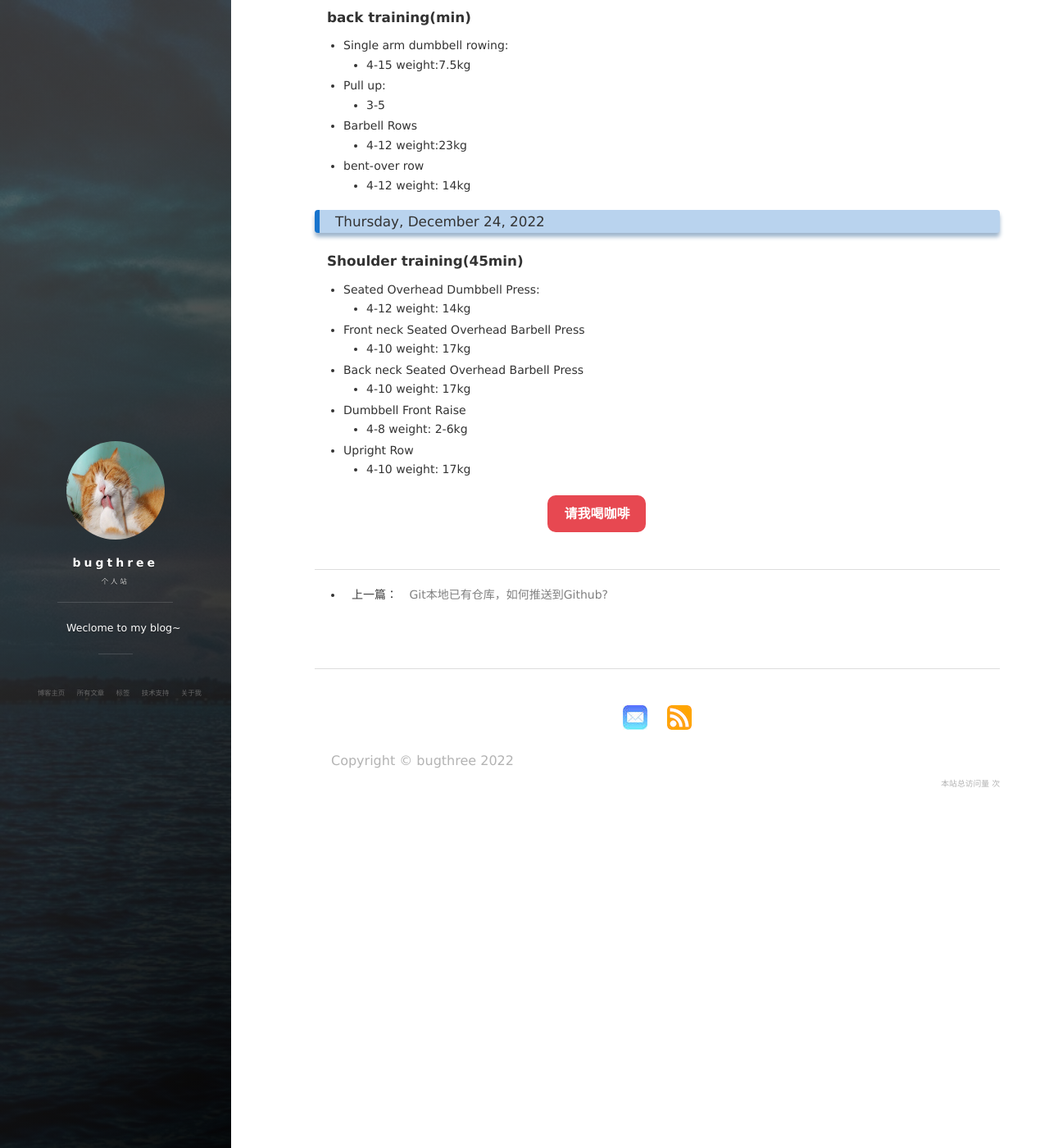
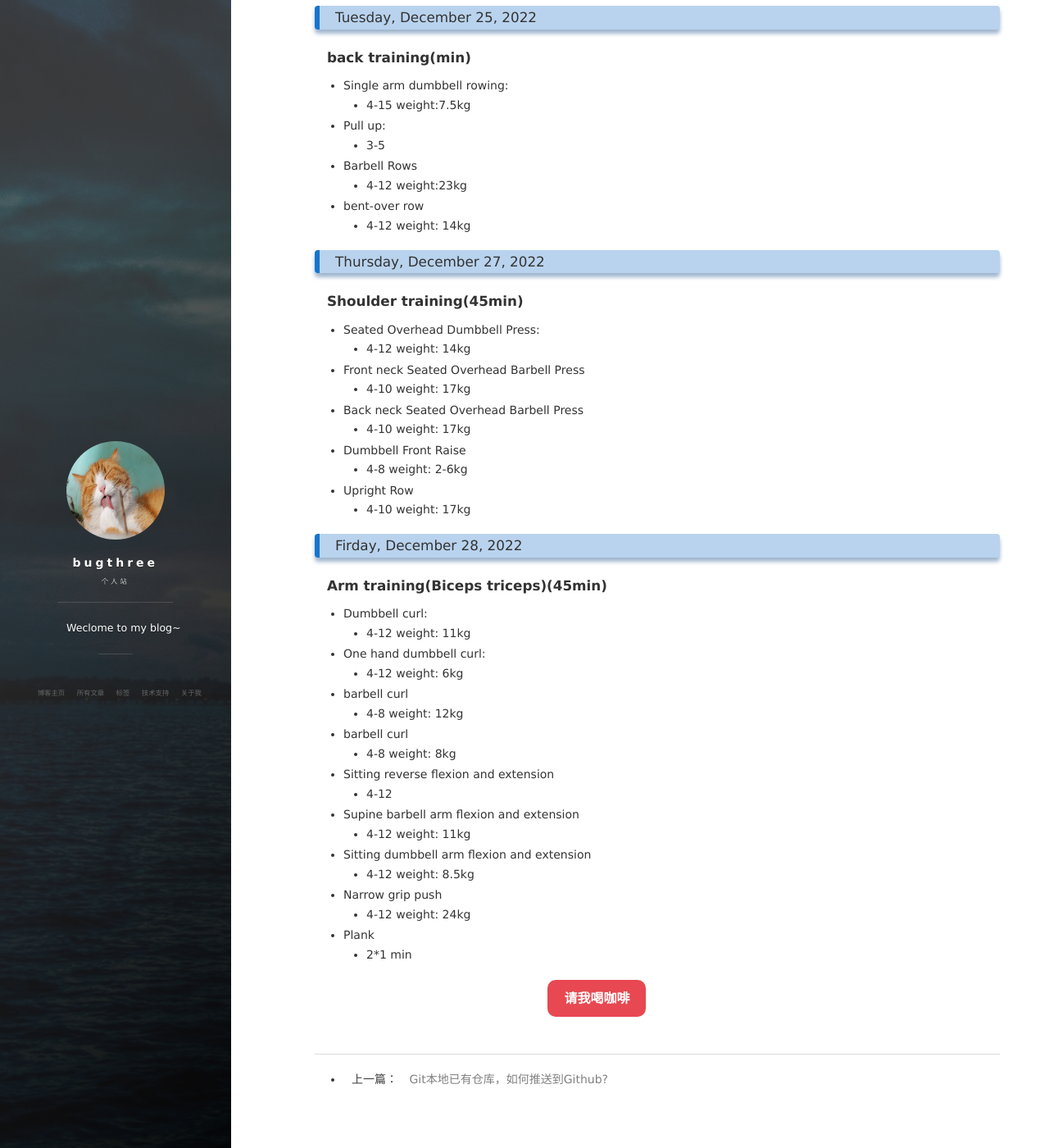
Before and after one commit to bugthree/bugthree.github.io, a Jekyll site: the page built from _posts/2022-10-20-m_balance_record.md, in a window 1280 px wide and 1400 px high, scrolled down 1694 px. Shown: the whole window at 82% size. Built offline with Jekyll 4.4.1, drawn with Linux system fonts in a browser that asks for light colours; nearby versions of some CDN libraries; comment, search, counter and statistics services are not loaded; some of the changed text lies outside the part shown.

Commit message:
arm training

```diff
--- a/_posts/2022-10-20-m_balance_record.md
+++ b/_posts/2022-10-20-m_balance_record.md
@@ -50,7 +50,7 @@ author: bugthree
 - Incline dumbbell press
   - 4-12 weight: 7.5kg
 
-### Tuesday, December 24, 2022
+### Tuesday, December 25, 2022
 #### back training(min)
 - Single arm dumbbell rowing:
   - 4-15 weight:7.5kg
@@ -61,7 +61,7 @@ author: bugthree
 - bent-over row
   - 4-12 weight: 14kg
 
-### Thursday, December 24, 2022
+### Thursday, December 27, 2022
 #### Shoulder training(45min)
 - Seated Overhead Dumbbell Press:
   - 4-12 weight: 14kg
@@ -73,3 +73,26 @@ author: bugthree
   - 4-8 weight: 2-6kg
 - Upright Row
   - 4-10 weight: 17kg
+
+### Firday, December 28, 2022
+#### Arm training(Biceps triceps)(45min)
+- Dumbbell curl:
+  - 4-12 weight: 11kg
+- One hand dumbbell curl:
+  - 4-12 weight: 6kg
+- barbell curl
+  - 4-8 weight: 12kg
+- barbell curl
+  - 4-8 weight: 8kg
+
+- Sitting reverse flexion and extension
+  - 4-12
+- Supine barbell arm flexion and extension
+  - 4-12 weight: 11kg
+- Sitting dumbbell arm flexion and extension
+  - 4-12 weight: 8.5kg
+- Narrow grip push
+  - 4-12 weight: 24kg
+
+- Plank
+  - 2*1 min
```
